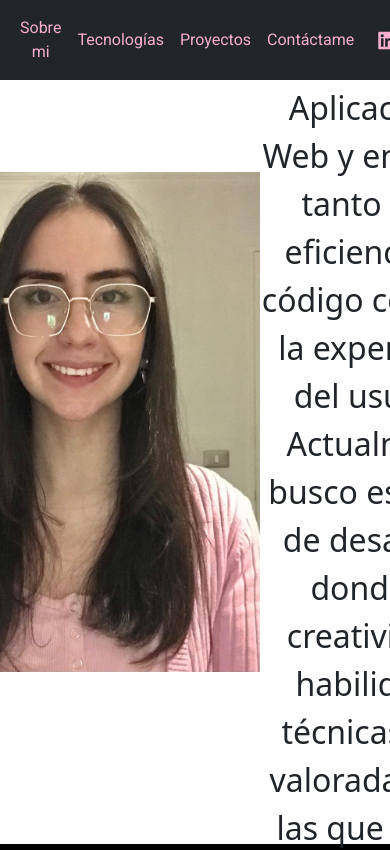
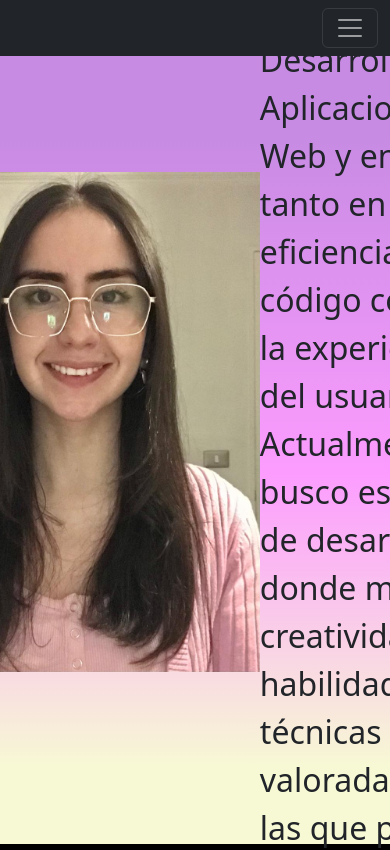
Before and after one commit to Fernanda553/portafolio, a React (Vite) app: page / in a window 390 px wide. Shown: the top 850 px of the page. Built offline with nearby package versions, Linux system fonts and the light colour scheme; a web font is replaced by a local one.

Commit message:
making the Navigation component responsive

```diff
--- a/src/App.css
+++ b/src/App.css
@@ -2,7 +2,7 @@
   width: 100%;
   margin: 0 auto;
   padding: 0;
-  text-align: center;
+  box-sizing: border-box;
 }
 
 .navigation{
@@ -18,11 +18,11 @@
 
 .icons {
   color: #f8aecc;
+  margin: 3px;
 }
 
-.nav-link {
-  display: flex;
-  align-items: center;
+.icons:hover{
+  color: #fbf2fa;
 }
 
 .navbar-nav .nav-link {
@@ -34,6 +34,7 @@
 .fa-brands {
   margin-left: 0.5rem;
 }
+
  section {
   height: 100vh;
   display: flex;
@@ -42,25 +43,28 @@
   font-size: 2em;
  }
 
- .presentacion {
+.presentation {
   display: flex;
+  background: rgb(247,249,212);
+  background: linear-gradient(0deg, rgba(247,249,212,1) 9%, rgba(252,156,255,1) 44%, rgba(199,139,227,1) 84%);
  }
 
  img{
   width: 500px;
   height: 500px;
  }
-.stack-tecnologico{
+
+.technologies{
   background-color: #000;
   color: #fbf2fa;
 }
 
-.proyectos{
+.proyects{
   background-color: #f563e4;
   color: #950084;
 }
 
-.contacto{
+.contact{
   background-color: #ffcaf9;
   color: #000;
 }
--- a/src/App.jsx
+++ b/src/App.jsx
@@ -6,10 +6,9 @@ import { Footer } from './components/Footer'
 
 const App = () => {
   return (
-    <>
+    <Container fluid className='p-0'>
       <Navigation />
-      <Container fluid className='p-0'>
-        <section id='introduccion' className='presentacion'>
+      <section id='introduction' className='presentation'>
         <img alt='Fernanda fotografía' src='./src/assets/img/fernandanunez.jpeg' />
         <article>
           <h1>Fernanda Nuñez</h1>
@@ -23,18 +22,17 @@ const App = () => {
           </p>
         </article>
       </section>
-        <section id='tecnologias' className='stack-tecnologico'>
+      <section id='technologies' className='technologies'>
         <p>Aquí debe ir el stack tecnologico</p>
       </section>
-        <section id='proyectos' className='proyectos'>
+      <section id='proyects' className='proyects'>
         <p>Aquí deben ir los proyectos</p>
       </section>
-        <section id='contactame' className='contacto'>
+      <section id='contact' className='contact'>
         <p>contactame</p>
       </section>
       <Footer />
     </Container>
-    </>
   )
 }
 
--- a/src/components/Navigation.jsx
+++ b/src/components/Navigation.jsx
@@ -1,41 +1,46 @@
 import React from 'react'
-import { Container, Nav, Navbar } from 'react-bootstrap'
+import { Container, Nav, NavLink, Navbar } from 'react-bootstrap'
 import { Link } from 'react-scroll'
+
+const navItems = [
+  { to: 'introduction', label: 'Sobre mi' },
+  { to: 'technologies', label: 'Tecnologías' },
+  { to: 'proyects', label: 'Proyectos' },
+  { to: 'contact', label: 'Contáctame' }
+]
 
 export const Navigation = () => {
   return (
-    <Navbar bg='dark' data-bs-theme='dark' className='fixed-top'>
+    <Navbar bg='dark' data-bs-theme='dark' expand='lg' className='fixed-top'>
       <Container fluid>
-        <Nav className='me-auto'>
-          <Nav.Link as={Link} to='introduccion' smooth duration={100}>
-            <p className='navigation'>Sobre mi</p>
+        <Navbar.Toggle aria-controls='basic-navbar-nav' className='ms-auto' />
+        <Navbar.Collapse className='justify-content-end'>
+          <Nav className='me-auto align-items-end'>
+            {navItems.map((item) => (
+              <Nav.Link as={Link} to={item.to} smooth duration={100} key={item.to}>
+                <p className='navigation'>{item.label}</p>
               </Nav.Link>
-          <Nav.Link as={Link} to='tecnologias' smooth duration={100}>
-            <p className='navigation'>Tecnologías</p>
-          </Nav.Link>
-          <Nav.Link as={Link} to='proyectos' smooth duration={100}>
-            <p className='navigation'>Proyectos</p>
-          </Nav.Link>
-          <Nav.Link as={Link} to='contactame' smooth duration={100}>
-            <p className='navigation'>Contáctame</p>
-          </Nav.Link>
+            ))}
           </Nav>
-        <Nav className='ms-auto'>
-          <Nav.Link
+          <Nav className='d-flex align-items-end ms-auto'>
+            <NavLink
               href='https://www.linkedin.com/in/fernandanunezespinoza/'
               target='_blank'
               rel='noreferrer'
+              className='icons'
             >
               <i class='icons fa-brands fa-linkedin fa-lg' />
-          </Nav.Link>
+            </NavLink>
             <Nav.Link
               href='https://github.com/Fernanda553'
               target='_blank'
               rel='noreferrer'
+              className='icons'
             >
               <i class='icons fa-brands fa-github fa-lg' />
             </Nav.Link>
           </Nav>
+        </Navbar.Collapse>
       </Container>
     </Navbar>
   )
--- a/src/main.css
+++ /dev/null
@@ -1,22 +0,0 @@
-:root {
-  font-family: Inter, system-ui, Avenir, Helvetica, Arial, sans-serif;
-  line-height: 1.5;
-  font-weight: 400;
-
-  color-scheme: light dark;
-  color: rgba(17, 16, 16, 0.87);
-  background-color: #fbf2fa;
-
-  font-synthesis: none;
-  text-rendering: optimizeLegibility;
-  -webkit-font-smoothing: antialiased;
-  -moz-osx-font-smoothing: grayscale;
-}
-
-body {
-  margin: 0;
-  display: flex;
-  place-items: center;
-  min-width: 320px;
-  min-height: 100vh;
-}
--- a/src/main.jsx
+++ b/src/main.jsx
@@ -1,7 +1,6 @@
 import React from 'react'
 import ReactDOM from 'react-dom/client'
 import App from './App.jsx'
-import './main.css'
 
 ReactDOM.createRoot(document.getElementById('root')).render(
   <React.StrictMode>
```
Lines whose indentation alone changed are shown as unchanged.
